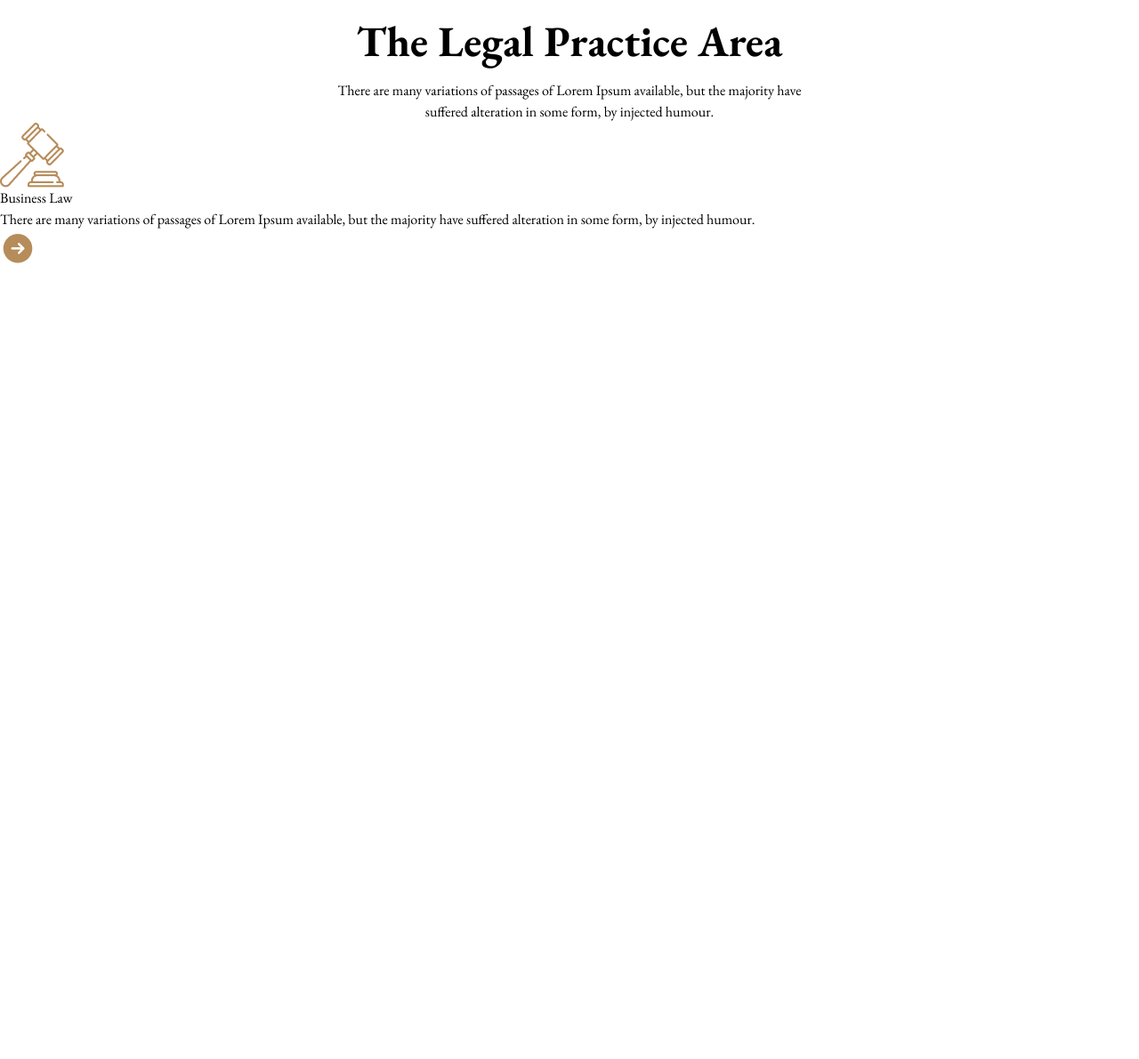
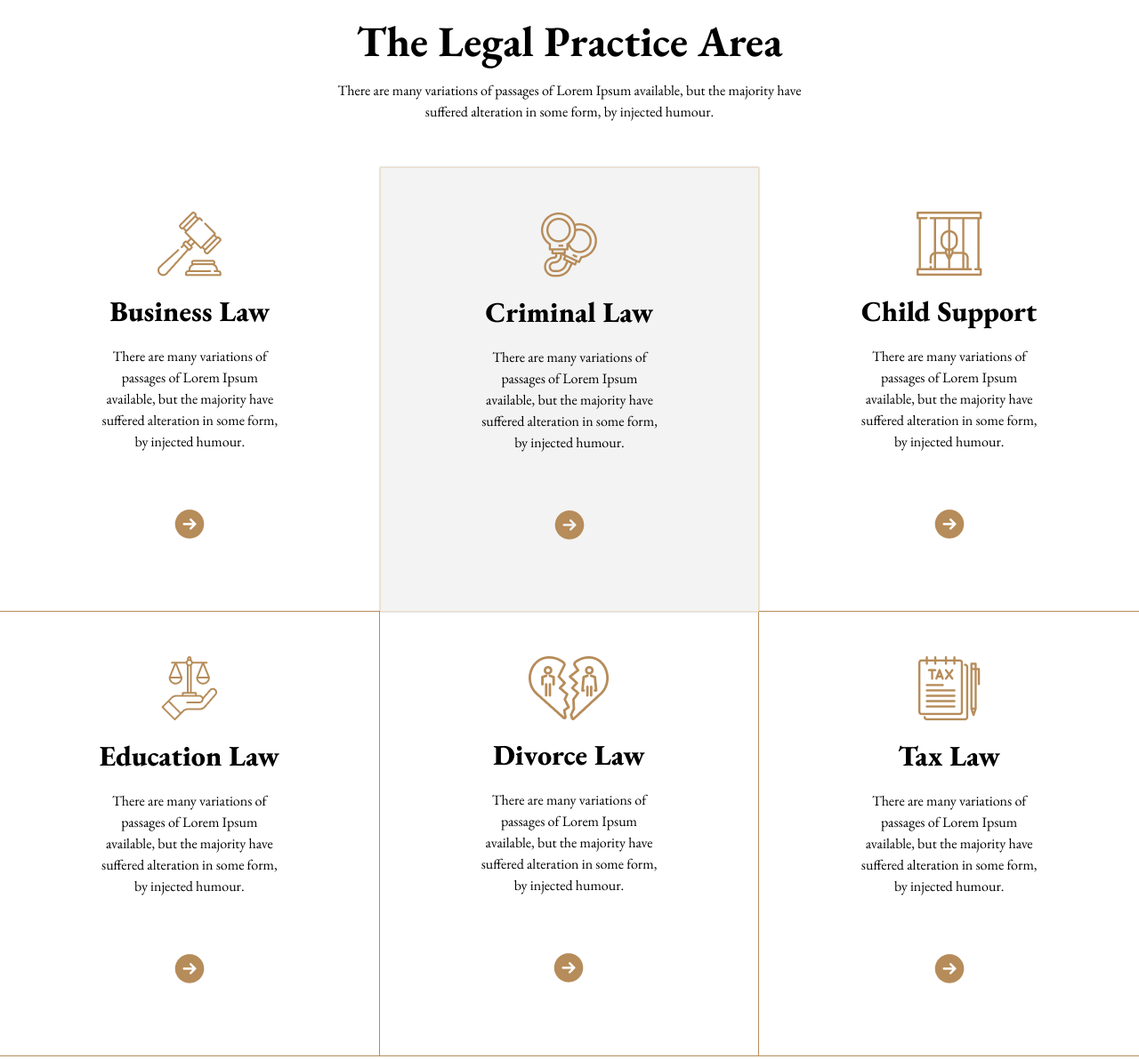
Before and after one commit to PushpitaIman/legal-solution, a plain HTML site: page index.html in a window 1280 px wide. Shown: the part 774-1965 px from the top of the page at 89% size. Before the commit the page ends 1074 px from the top, so only its background shows below. Drawn offline with nearby package versions, Linux system fonts and the light colour scheme.

Commit message:
client section added

```diff
--- a/index.html
+++ b/index.html
@@ -20,7 +20,7 @@
             <div>
                 <img src="./images/logo2.png" alt="">
             </div>
-            <!-- navbar -->
+    <!-- navbar -->
             <div>
                 <nav class="flex list-none gap-6 caret-gray-700 ">
                     <ul><a href="">Home</a></ul>
@@ -33,6 +33,7 @@
             <button class="primary-btn">Free Consultation</button>
         </section>
 
+        <!-- banner -->
         <section class="banner">
             <div class="banner-content">
             <div class="w-2xl m-auto text-center items-center justify-center px">
@@ -52,17 +53,80 @@
     </header>
 
     <main>
+        <!-- card section -->
+        <section>
          <h1 class="text-5xl font-bold text-center mt-30">The Legal Practice Area</h1>
          <p class="text-center items-center justify-center mt-5">There are many variations of passages of Lorem Ipsum available, but the majority have <br> suffered alteration in some form, by injected humour.</p>
 
-             <!-- Card Section -->
-         <div>
-            <img src="./images/business.png" alt="">
-            <h1>Business Law</h1>
-            <p>There are many variations of passages of Lorem Ipsum available, but the majority have suffered alteration in some form, by injected humour.</p>
-            <img src="./images/Frame.png" alt="">
 
-         </div>
+          <!-- Card Container -->
+         <div class="card-container">
+                   <!-- Card-1 -->
+            <div class="cards">
+                <img class="cards-img" src="./images/business.png" alt="">
+                <h1>Business Law</h1>
+                 <p>There are many variations of passages of Lorem Ipsum available, but the majority have suffered alteration in some form, by injected humour.</p>
+                <img src="./images/Frame.png" alt="">
+            </div>
+            <!-- Card-2 -->
+             <div class="cards" style="background-color: #F3F3F3; box-shadow: 0 0 2px rgba(0, 0, 0, 0.3);border: #edddca 1px  solid;">
+                <img class="cards-img" src="./images/criminal.png" alt="">
+                <h1>Criminal Law</h1>
+                <p>There are many variations of passages of Lorem Ipsum available, but the majority have suffered alteration in some form, by injected humour.</p>
+                <img src="./images/Frame.png" alt="">
+             </div>
+
+            <!-- Card-3 -->
+               <div class="cards" >
+                <img class="cards-img" src="./images/child.png" alt="">
+                <h1>Child Support</h1>
+                <p>There are many variations of passages of Lorem Ipsum available, but the majority have suffered alteration in some form, by injected humour.</p>
+                <img src="./images/Frame.png" alt="">
+             </div>
+
+
+            <!-- Card-4 -->
+               <div class="cards" style="border-right: #B68C5A 1px  solid;">
+                <img class="cards-img" src="./images/education.png" alt="">
+                <h1>Education Law</h1>
+                <p>There are many variations of passages of Lorem Ipsum available, but the majority have suffered alteration in some form, by injected humour.</p>
+                <img src="./images/Frame.png" alt="">
+             </div>
+
+
+             <!-- Card-5 -->
+                <div class="cards" style="border-right: #B68C5A 1px  solid;">
+                <img class="cards-img" src="./images/divorce.png" alt="">
+                <h1>Divorce Law</h1>
+                <p>There are many variations of passages of Lorem Ipsum available, but the majority have suffered alteration in some form, by injected humour.</p>
+                <img src="./images/Frame.png" alt="">
+             </div>
+
+
+              <!-- Card-6 -->
+                 <div class="cards">
+                <img class="cards-img" src="./images/tax.png" alt="">
+                <h1>Tax Law</h1>
+                <p>There are many variations of passages of Lorem Ipsum available, but the majority have suffered alteration in some form, by injected humour.</p>
+                <img src="./images/Frame.png" alt="">
+             </div>
+
+
+          </div>
+          </section>
+
+        <!-- client section -->
+
+        <section class="client-say">
+            <div>
+                <h1 class="text-5xl font-bold text-center pt-3">What Our Client Say</h1>
+                <p class="text-center items-center justify-center mt-5">There are many variations of passages of Lorem Ipsum available, but the majority have <br> suffered alteration in some form, by injected humour.</p>
+            </div>
+
+
+
+
+        </section>
     </main>
 
     <footer>
--- a/styles.css
+++ b/styles.css
@@ -4,6 +4,8 @@
   font-family: "EB Garamond", serif;
   font-optical-sizing: auto;
   font-style: normal;
+
+
 }
 .primary-btn{
     background-color: #B68C5A;
@@ -13,7 +15,7 @@
     border-radius: 5px;
 
     }
-
+/* banner section */
 .banner{
     width: 1280px;
     height: 550px;
@@ -43,3 +45,55 @@
     padding-top: 60px;
 
 }
+
+/*  card section */
+
+.card-container{
+    display: grid;
+    grid-template-columns: repeat(3, 1fr);
+    max-width: 1280px;
+    height: 900px;
+    align-items: center;
+    justify-content: center;
+    text-align: center;
+    margin: auto;
+    margin-top: 50px;
+
+}
+
+.cards{
+    width: 100%;
+    height: 500px;
+    border-bottom: #B68C5A 1px  solid;
+
+  }
+
+.cards h1 {
+    font-size: 32px;
+    font-weight: 800;
+    padding-bottom: 15px;
+
+}
+
+.cards img {
+     display: inline-block;
+     margin-bottom: 15px;
+     padding-top: 50px;
+}
+
+.cards p{
+    width: 200px;
+    height: 130px;
+    margin: auto;
+
+}
+
+/* client section */
+
+.client-say{
+    max-width: 1280px;
+    height: 700px;
+    background-color: antiquewhite;
+    margin: auto;
+    margin-top: 200px;
+}
```
Also changed, not shown: images/Picture1.png (added), images/bb.webp (added), 1 other file.
